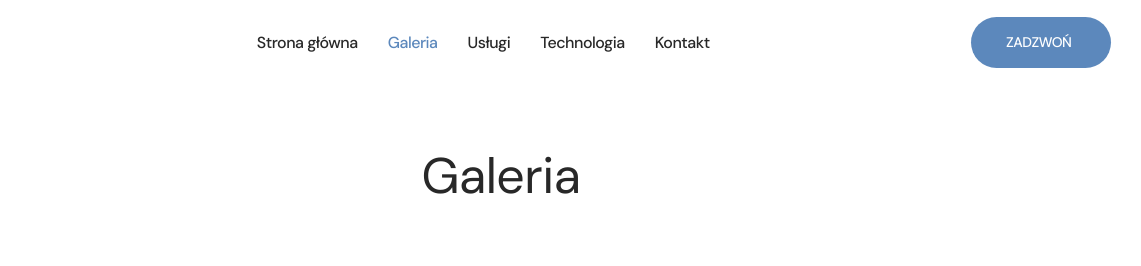
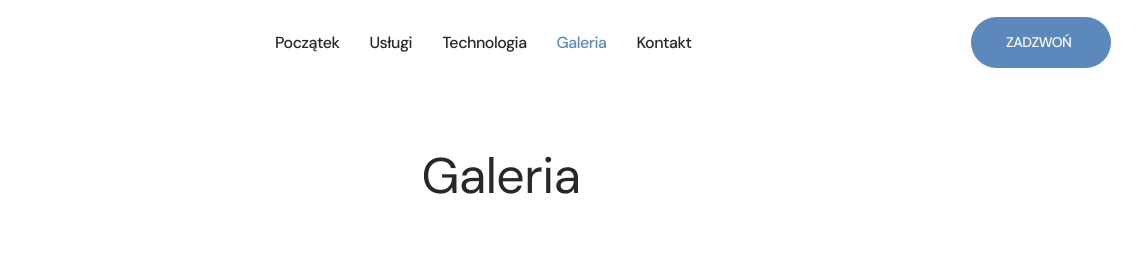
Before and after one commit to yevheniimk/ecomiasto, a plain HTML site: page gallery.html in a window 1280 px wide. Shown: the top 266 px of the page, 139-1280 px from the left. Drawn offline with nearby package versions, Linux system fonts and the light colour scheme.

Commit message:
2.1 commit

```diff
--- a/gallery.html
+++ b/gallery.html
@@ -24,10 +24,10 @@
                     </a>
                     <nav class="nav nav_mobile">
                         <ul class="nav__list">
-                            <li class="nav__item"><a href="index.html">Strona główna</a></li>
-                            <li class="nav__item nav__item_active"><a href="gallery.html">Galeria</a></li>
+                            <li class="nav__item"><a href="index.html">Początek</a></li>
                             <li class="nav__item"><a href="index.html#services">Usługi</a></li>
                             <li class="nav__item"><a href="index.html#technology">Technologia</a></li>
+                            <li class="nav__item nav__item_active"><a href="gallery.html">Galeria</a></li>
                             <li class="nav__item"><a href="index.html#contacts">Kontakt</a></li>
                             <a href="tel:+48730789469" class="menu__btn btn nav__btn">Zadzwoń</a>
                         </ul>
```
Also changed, not shown: 1 other file.
